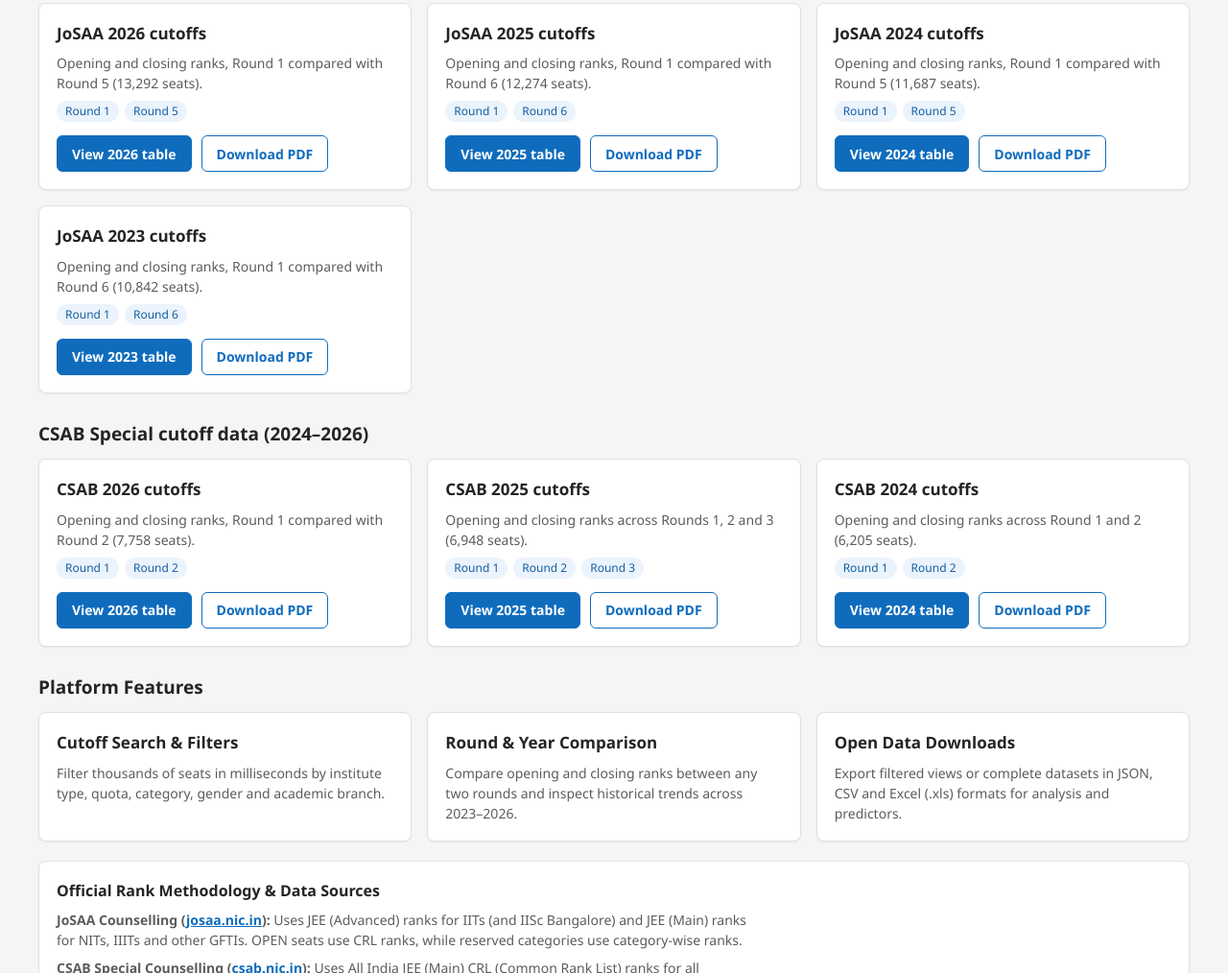
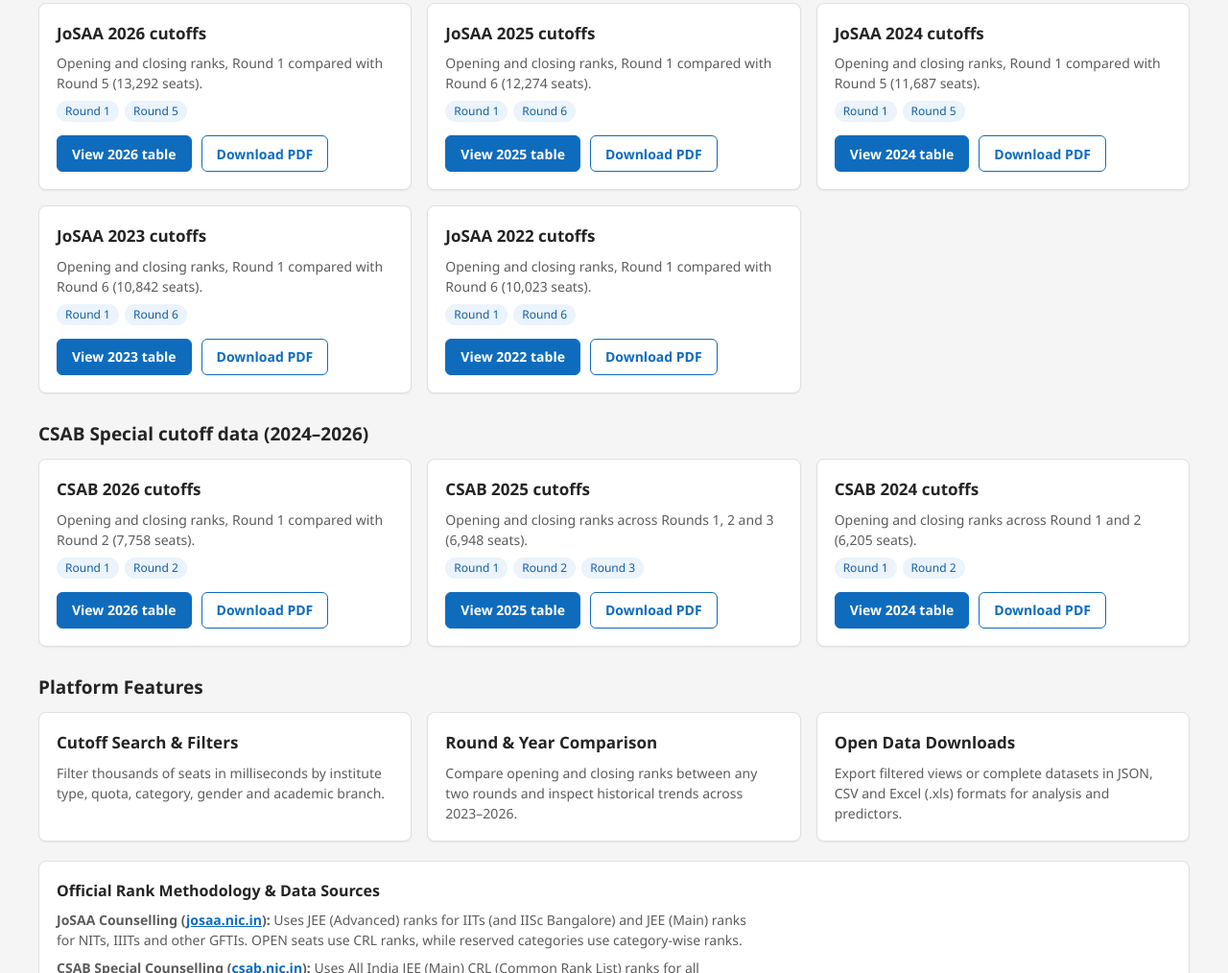
Before and after one commit to ConnectWithMan/Data, a plain HTML site: page index.html in a window 1280 px wide. Shown: the part 891-1905 px from the top of the page at 96% size. Drawn offline with Linux system fonts and the light colour scheme.

Commit message:
Update index.html

```diff
--- a/index.html
+++ b/index.html
@@ -290,6 +290,19 @@
             <button class="btn ghost" type="button" data-pdf-counselling="josaa" data-pdf-year="2023">Download PDF</button>
           </div>
         </article>
+        <article class="card dataset-card"
+          data-search="josaa 2022 cutoffs opening and closing ranks, round 1 compared with round 6. josaa 2022">
+          <h3><a href="/josaa/cutoff/2022">JoSAA 2022 cutoffs</a></h3>
+          <p>Opening and closing ranks, Round 1 compared with Round 6 (10,023 seats).</p>
+          <ul class="tags">
+            <li class="tag">Round 1</li>
+            <li class="tag">Round 6</li>
+          </ul>
+          <div class="actions">
+            <a class="btn primary" href="/josaa/cutoff/2022">View 2022 table</a>
+            <button class="btn ghost" type="button" data-pdf-counselling="josaa" data-pdf-year="2022">Download PDF</button>
+          </div>
+        </article>
       </div>
     </section>
 
```
